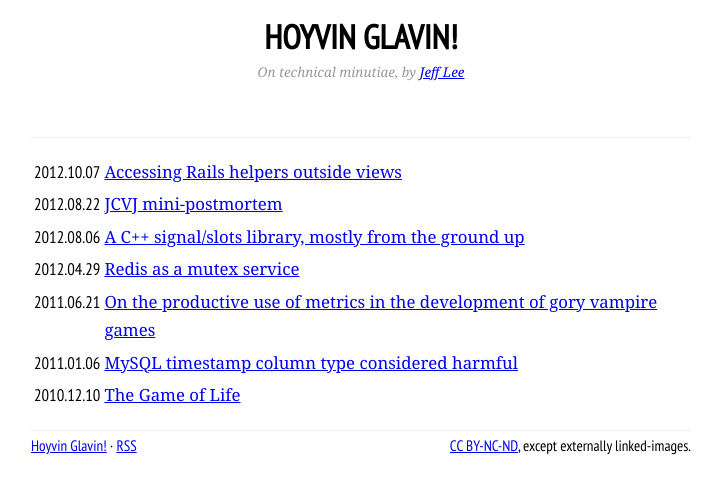
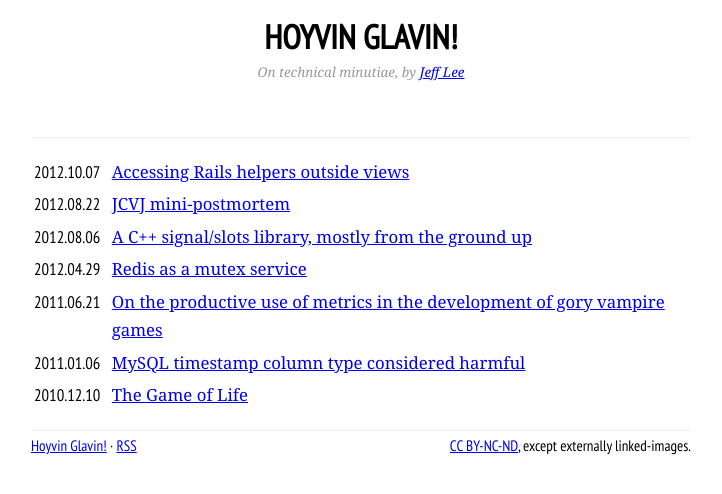
Before and after one commit to jeffomatic/jeffomatic.github.io, a Jekyll site: the page built from index.html, in a window 1280 px wide. Shown: the top 494 px of the page, without its empty margins (279-1001 px from the left). Built offline with Jekyll 4.4.1, drawn with Linux system fonts in a browser that asks for light colours.

Commit message:
Tweak CSS (more)

```diff
--- a/assets/style/site.scss
+++ b/assets/style/site.scss
@@ -86,6 +86,10 @@ h1, h2, h3, h4, h5, h6, #footer, .post-date, .toc-item-date {
   .toc-item-date {
     text-align: right;
   }
+
+  .toc-item-title {
+    padding-left: 0.5em;
+  }
 }
 
 #page-content {
```
Also changed, not shown: 1 other file.
